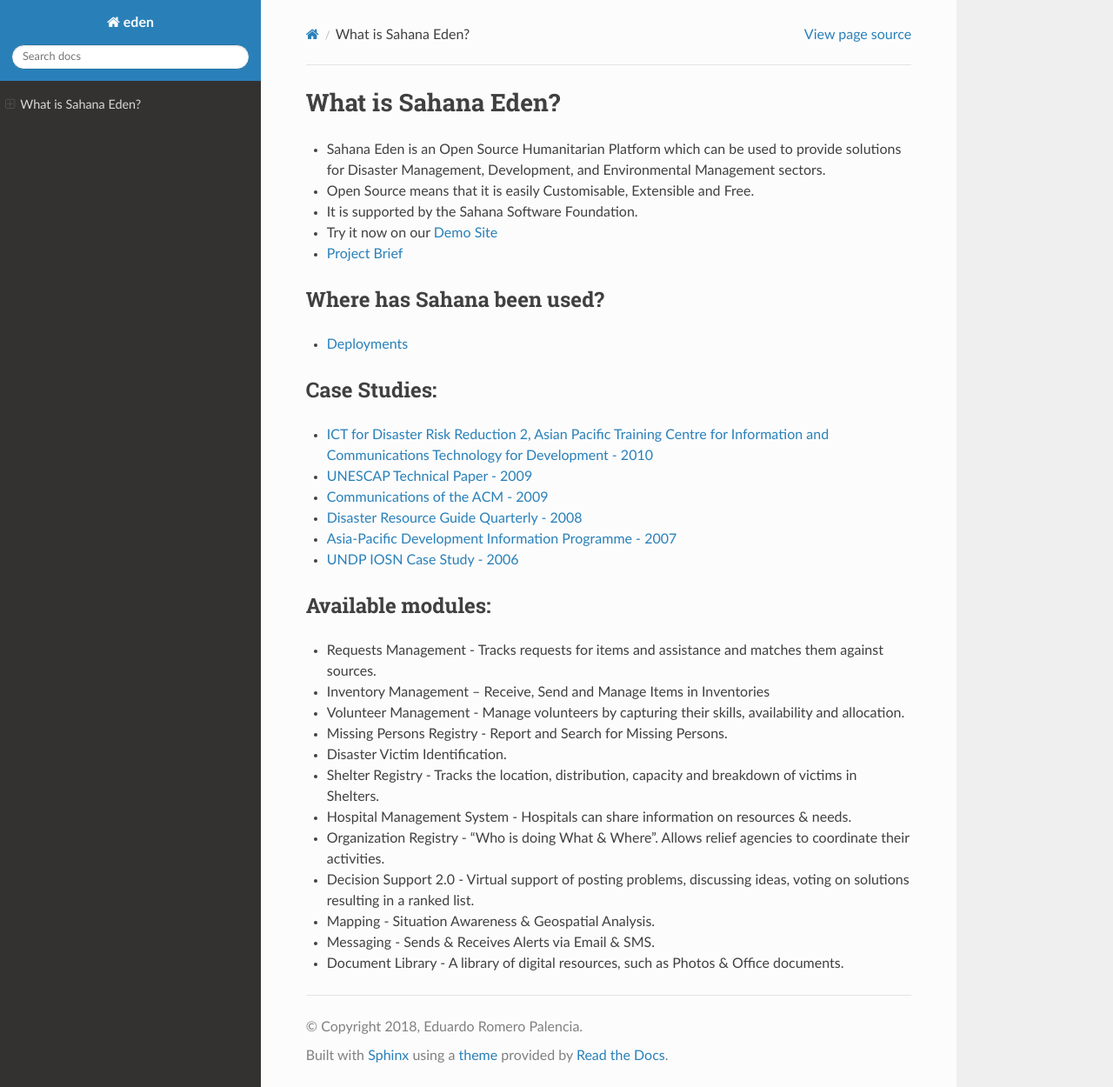
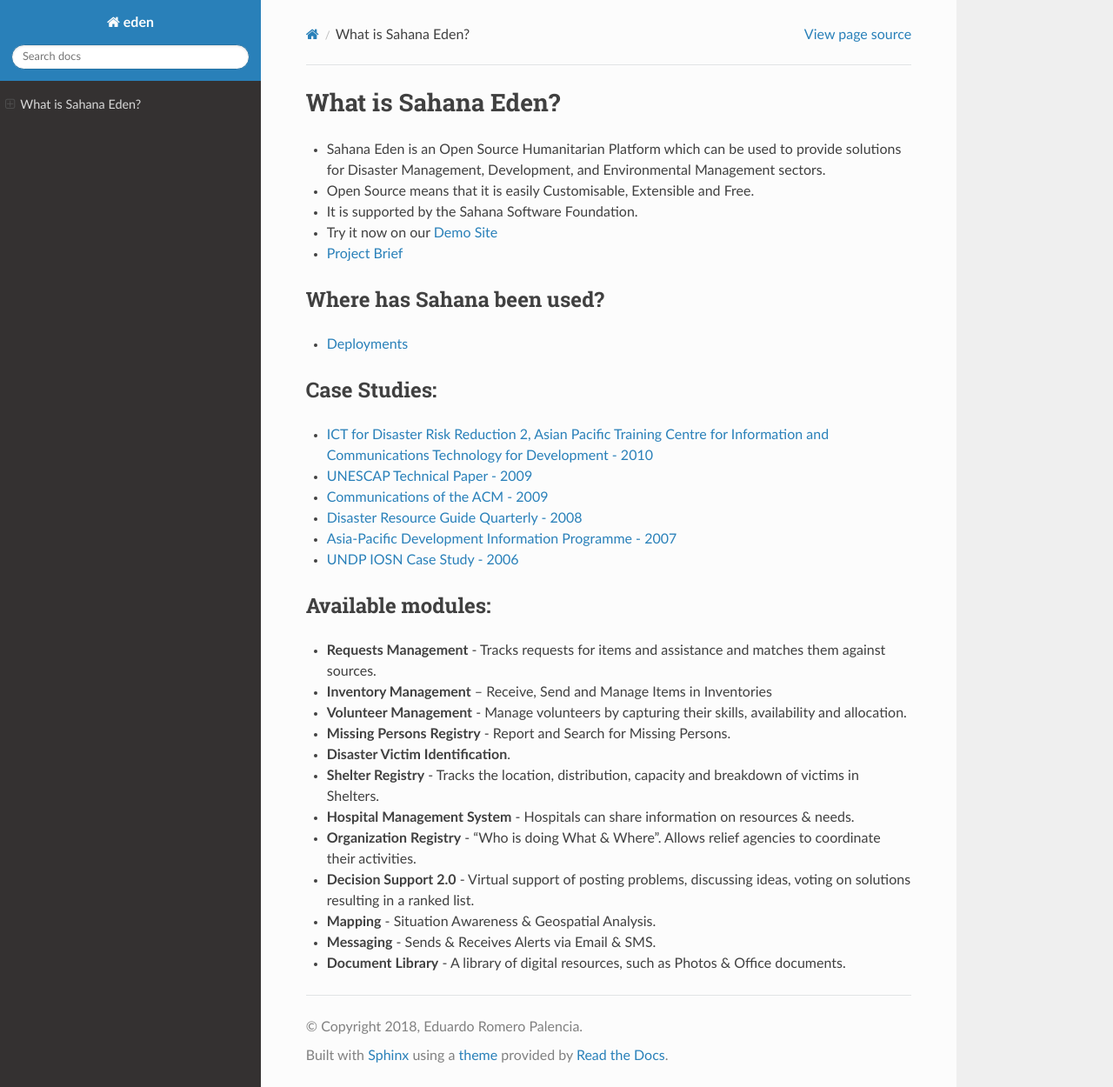
Before and after one commit to PJColombo/Pruebas, a Sphinx documentation site: the page built from docs/index.rst, in a window 1280 px wide and 1250 px high. Shown: the whole window at 87% size. Built offline with Sphinx 7.4.7 and the Read the Docs theme 2.0.0, drawn with Linux system fonts in a browser that asks for light colours.

Commit message:
Add files via upload

```diff
--- a/docs/index.rst
+++ b/docs/index.rst
@@ -31,15 +30,15 @@
 
 Available modules:
 ----------------
-- Requests Management - Tracks requests for items and assistance and matches them against sources.
-- Inventory Management – Receive, Send and Manage Items in Inventories
-- Volunteer Management - Manage volunteers by capturing their skills, availability and allocation.
-- Missing Persons Registry - Report and Search for Missing Persons.
-- Disaster Victim Identification.
-- Shelter Registry - Tracks the location, distribution, capacity and breakdown of victims in Shelters.
-- Hospital Management System - Hospitals can share information on resources & needs.
-- Organization Registry - "Who is doing What & Where". Allows relief agencies to coordinate their activities.
-- Decision Support 2.0 - Virtual support of posting problems, discussing ideas, voting on solutions resulting in a ranked list.
-- Mapping - Situation Awareness & Geospatial Analysis.
-- Messaging - Sends & Receives Alerts via Email & SMS.
-- Document Library - A library of digital resources, such as Photos & Office documents.
+- **Requests Management** - Tracks requests for items and assistance and matches them against sources.
+- **Inventory Management** – Receive, Send and Manage Items in Inventories
+- **Volunteer Management** - Manage volunteers by capturing their skills, availability and allocation.
+- **Missing Persons Registry** - Report and Search for Missing Persons.
+- **Disaster Victim Identification**.
+- **Shelter Registry** - Tracks the location, distribution, capacity and breakdown of victims in Shelters.
+- **Hospital Management System** - Hospitals can share information on resources & needs.
+- **Organization Registry** - "Who is doing What & Where". Allows relief agencies to coordinate their activities.
+- **Decision Support 2.0** - Virtual support of posting problems, discussing ideas, voting on solutions resulting in a ranked list.
+- **Mapping** - Situation Awareness & Geospatial Analysis.
+- **Messaging** - Sends & Receives Alerts via Email & SMS.
+- **Document Library** - A library of digital resources, such as Photos & Office documents.
```
Also changed, not shown: other parts of docs/index.rst (+0 -1 lines).
